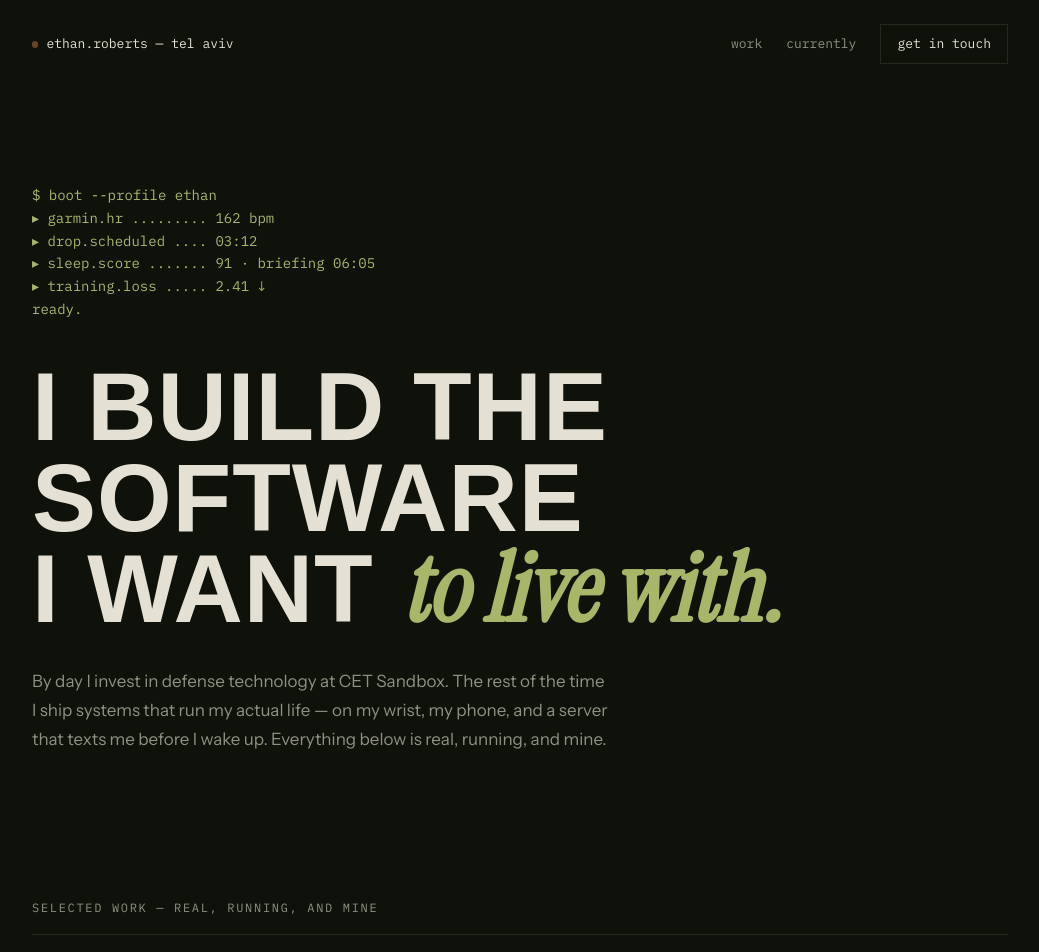
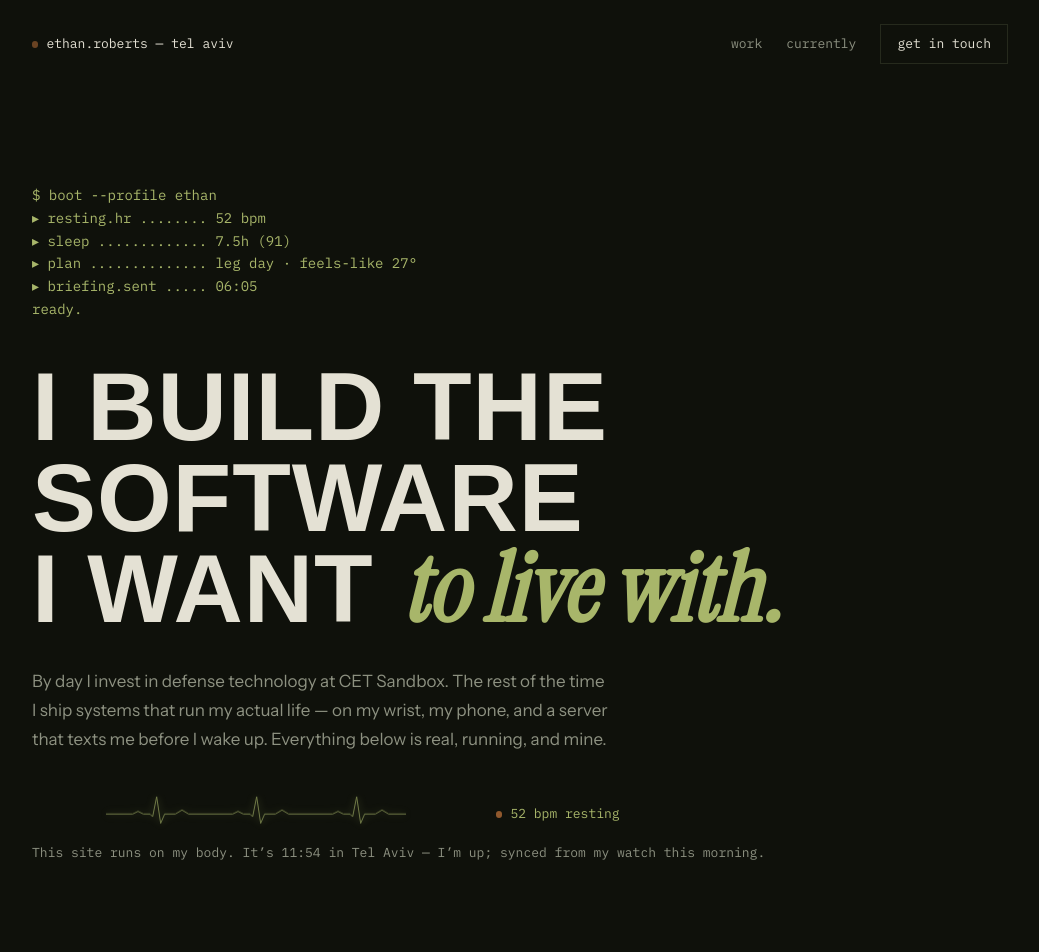
Before and after one commit to eroberts7799/portfolio, a Next.js app: page / in a window 1280 px wide. Shown: the top 952 px of the page, without its empty margins (120-1159 px from the left). Built offline with nearby package versions, Linux system fonts and the light colour scheme; a web font is replaced by a local one.

Commit message:
Alive v1: site runs on vitals.json — ECG hero beating at real resting HR, Tel Aviv awake/asleep status, vitals-driven boot log

```diff
--- a/app/components/BootLog.tsx
+++ b/app/components/BootLog.tsx
@@ -2,19 +2,10 @@
 
 import { useEffect, useRef, useState } from "react";
 
-const LINES = [
-  "$ boot --profile ethan",
-  "▸ garmin.hr ......... 162 bpm",
-  "▸ drop.scheduled .... 03:12",
-  "▸ sleep.score ....... 91 · briefing 06:05",
-  "▸ training.loss ..... 2.41 ↓",
-  "ready.",
-];
-
 const CHAR_MS = 18;
 const LINE_PAUSE_MS = 220;
 
-export default function BootLog() {
+export default function BootLog({ lines: LINES }: { lines: string[] }) {
   const [done, setDone] = useState<string[]>([]);
   const [typing, setTyping] = useState("");
   const [finished, setFinished] = useState(false);
--- /dev/null
+++ b/app/components/Ecg.tsx
@@ -0,0 +1,72 @@
+"use client";
+
+import { useEffect, useState } from "react";
+
+// One PQRST complex, 150 units wide, drawn left-to-right.
+const COMPLEX =
+  "M0,30 L40,30 L48,26 L56,30 L66,30 L70,34 L76,4 L82,44 L88,30 L104,30 L114,24 L124,30 L150,30";
+
+type Props = {
+  bpm: number;
+  wake: string;
+  bed: string;
+};
+
+function telAvivNow() {
+  return new Date().toLocaleTimeString("en-GB", {
+    timeZone: "Asia/Jerusalem",
+    hour: "2-digit",
+    minute: "2-digit",
+    hour12: false,
+  });
+}
+
+export default function Ecg({ bpm, wake, bed }: Props) {
+  const beatS = 60 / bpm;
+  const [reduced, setReduced] = useState(false);
+  const [now, setNow] = useState<string | null>(null);
+
+  useEffect(() => {
+    setReduced(matchMedia("(prefers-reduced-motion: reduce)").matches);
+    setNow(telAvivNow());
+    const t = setInterval(() => setNow(telAvivNow()), 30000);
+    return () => clearInterval(t);
+  }, []);
+
+  const asleep = now !== null && (now >= bed || now < wake);
+  const status =
+    now === null
+      ? " "
+      : asleep
+        ? `This site runs on my body. It’s ${now} in Tel Aviv — I’m asleep; you’re seeing last night’s numbers.`
+        : `This site runs on my body. It’s ${now} in Tel Aviv — I’m up; synced from my watch this morning.`;
+
+  return (
+    <div className="flex flex-wrap items-center gap-x-4 gap-y-2">
+      <svg
+        viewBox="0 0 450 60"
+        className="h-10 w-full max-w-md"
+        role="img"
+        aria-label={`Electrocardiogram trace beating at ${bpm} beats per minute — Ethan's last-synced resting heart rate`}
+      >
+        <g
+          stroke="var(--phosphor)"
+          strokeWidth="1.5"
+          fill="none"
+          style={
+            reduced ? undefined : { animation: `ecg-beat ${beatS}s ease-out infinite` }
+          }
+        >
+          <path d={COMPLEX} />
+          <path d={COMPLEX} transform="translate(150,0)" />
+          <path d={COMPLEX} transform="translate(300,0)" />
+        </g>
+      </svg>
+      <p className="whitespace-nowrap font-mono text-[0.8125rem] text-phosphor">
+        <span className="signal-dot mr-2" style={{ animationDuration: `${beatS}s` }} aria-hidden="true" />
+        {bpm} bpm resting
+      </p>
+      <p className="w-full font-mono text-[0.8125rem] text-dust">{status}</p>
+    </div>
+  );
+}
--- a/app/globals.css
+++ b/app/globals.css
@@ -89,6 +89,24 @@ body {
   text-shadow: 0 0 8px color-mix(in srgb, var(--phosphor) 35%, transparent);
 }
 
+/* ECG strip: the trace brightens on each beat, timed to real resting HR. */
+@keyframes ecg-beat {
+  0% {
+    opacity: 0.45;
+    filter: drop-shadow(0 0 0 transparent);
+  }
+  10% {
+    opacity: 1;
+    filter: drop-shadow(0 0 6px color-mix(in srgb, var(--phosphor) 60%, transparent));
+  }
+  35% {
+    opacity: 0.6;
+  }
+  100% {
+    opacity: 0.45;
+  }
+}
+
 /* Live signal dot. */
 @keyframes pulse {
   50% {
--- a/app/page.tsx
+++ b/app/page.tsx
@@ -1,5 +1,16 @@
 import BootLog from "./components/BootLog";
 import AwdjDemo from "./components/AwdjDemo";
+import Ecg from "./components/Ecg";
+import vitals from "../data/vitals.json";
+
+const bootLines = [
+  "$ boot --profile ethan",
+  `▸ resting.hr ........ ${vitals.restingHr} bpm`,
+  `▸ sleep ............. ${vitals.sleep.hours}h (${vitals.sleep.score})`,
+  `▸ plan .............. ${vitals.plan} · feels-like ${vitals.feelsLikeC}°`,
+  `▸ briefing.sent ..... ${vitals.briefingAt}`,
+  "ready.",
+];
 
 const projects = [
   {
@@ -81,7 +92,7 @@ export default function Home() {
       {/* Hero */}
       <main>
         <section className="pt-16 sm:pt-24">
-          <BootLog />
+          <BootLog lines={bootLines} />
           <h1
             className="rise mt-10 font-display text-[3.5rem] font-bold uppercase leading-[0.95] tracking-[0.01em] sm:text-[6rem]"
             style={{ animationDelay: "800ms" }}
@@ -102,6 +113,9 @@ export default function Home() {
             phone, and a server that texts me before I wake up. Everything
             below is real, running, and mine.
           </p>
+          <div className="rise mt-10" style={{ animationDelay: "1200ms" }}>
+            <Ecg bpm={vitals.restingHr} wake={vitals.wake} bed={vitals.bed} />
+          </div>
         </section>
 
         {/* Work */}
--- /dev/null
+++ b/data/vitals.json
@@ -0,0 +1,11 @@
+{
+  "syncedAt": "2026-08-31T06:05:00+03:00",
+  "restingHr": 52,
+  "sleep": { "hours": 7.5, "score": 91 },
+  "plan": "leg day",
+  "feelsLikeC": 27,
+  "briefingAt": "06:05",
+  "wake": "05:45",
+  "bed": "21:30",
+  "stub": true
+}
```
